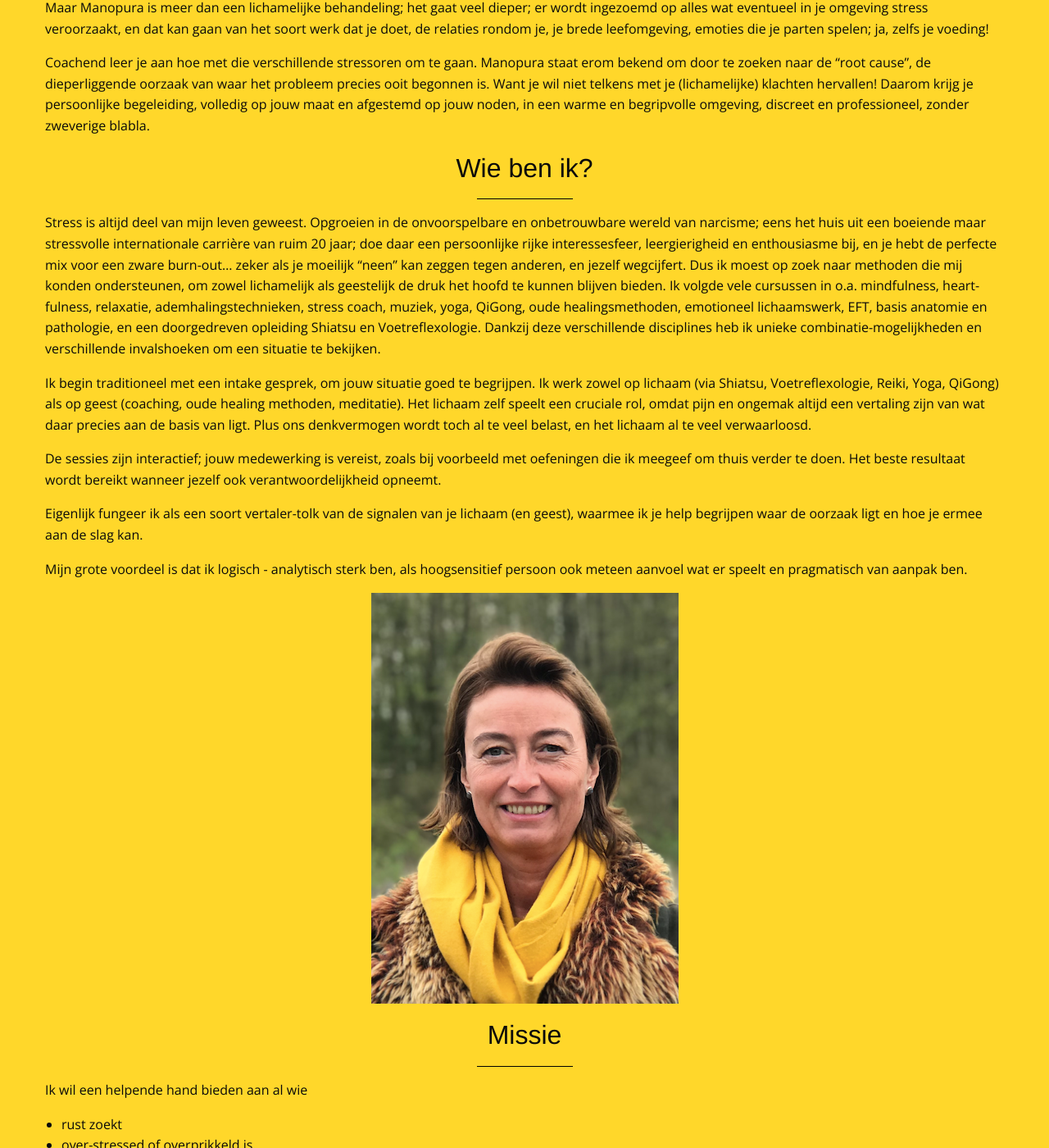
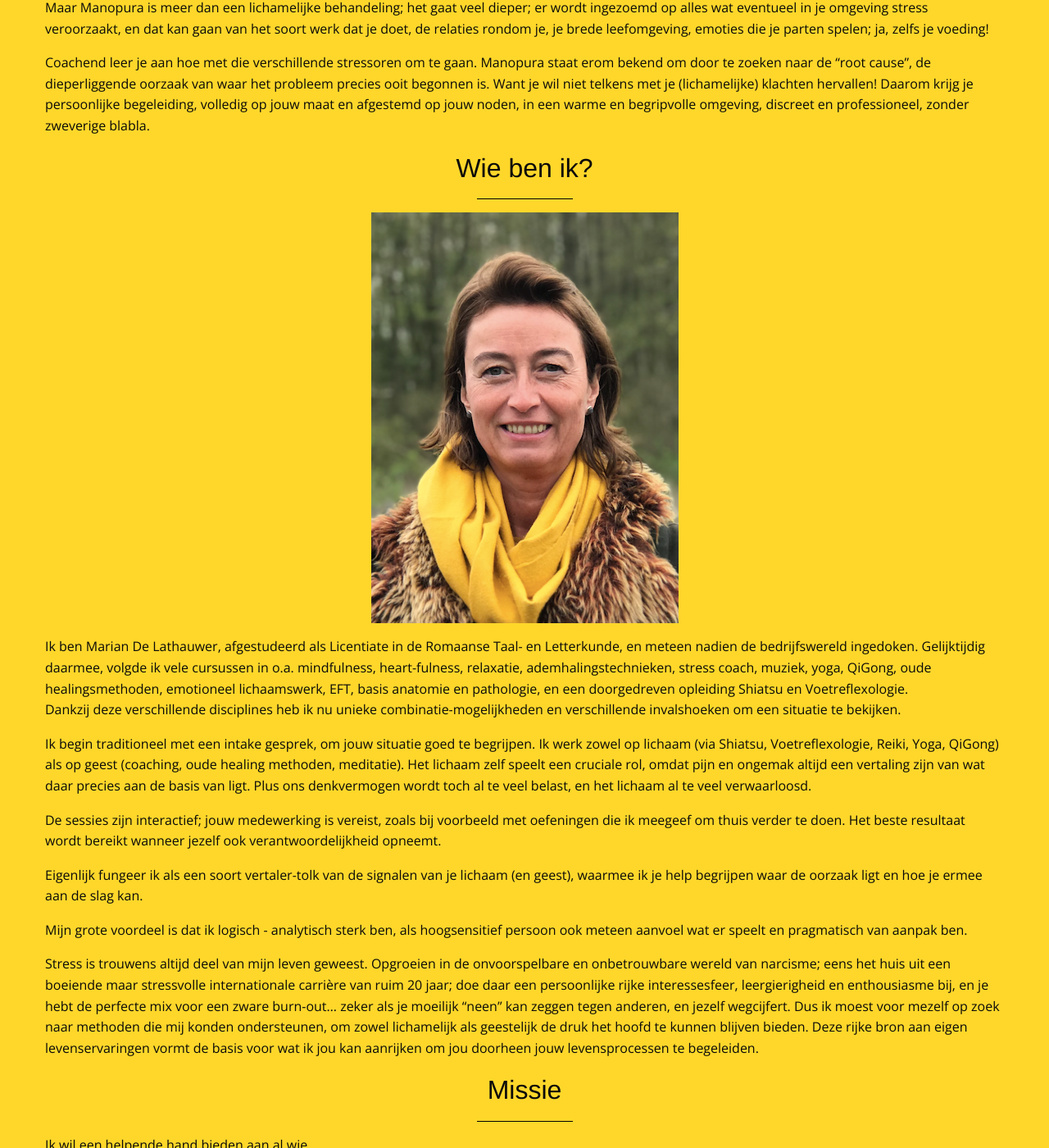
Before and after one commit to manopura/manopura.github.io, a Jekyll site: the page built from index.md, in a window 1280 px wide and 1400 px high, scrolled down 551 px. Shown: the whole window at 82% size. Built offline with Jekyll 4.4.1, drawn with Linux system fonts in a browser that asks for light colours; nearby versions of some CDN libraries.

Commit message:
Update index.md

```diff
--- a/index.md
+++ b/index.md
@@ -22,8 +22,10 @@ Daarom krijg je persoonlijke begeleiding, volledig op jouw maat en afgestemd op
 
 # Wie ben ik?
 
-Stress is altijd deel van mijn leven geweest. Opgroeien in de onvoorspelbare en onbetrouwbare wereld van narcisme; eens het huis uit een boeiende maar stressvolle internationale carrière van ruim 20 jaar; doe daar een persoonlijke rijke interessesfeer, leergierigheid en enthousiasme bij, en je hebt de perfecte mix voor een zware burn-out... zeker als je moeilijk "neen" kan zeggen tegen anderen, en jezelf wegcijfert. Dus ik moest op zoek naar methoden die mij konden ondersteunen, om zowel lichamelijk als geestelijk de druk het hoofd te kunnen blijven bieden.
-Ik volgde vele cursussen in o.a. mindfulness, heart-fulness, relaxatie, ademhalingstechnieken, stress coach, muziek, yoga, QiGong, oude healingsmethoden, emotioneel lichaamswerk, EFT, basis anatomie en pathologie, en een doorgedreven opleiding Shiatsu en Voetreflexologie. Dankzij deze verschillende disciplines heb ik unieke combinatie-mogelijkheden en verschillende invalshoeken om een situatie te bekijken.
+![fotofrontwebsitemanopura](images/fotofrontwebsitemanopura.png)
+
+Ik ben Marian De Lathauwer, afgestudeerd als Licentiate in de Romaanse Taal- en Letterkunde, en meteen nadien de bedrijfswereld ingedoken. Gelijktijdig daarmee, volgde ik vele cursussen in o.a. mindfulness, heart-fulness, relaxatie, ademhalingstechnieken, stress coach, muziek, yoga, QiGong, oude healingsmethoden, emotioneel lichaamswerk, EFT, basis anatomie en pathologie, en een doorgedreven opleiding Shiatsu en Voetreflexologie.
+Dankzij deze verschillende disciplines heb ik nu unieke combinatie-mogelijkheden en verschillende invalshoeken om een situatie te bekijken.
 
 Ik begin traditioneel met een intake gesprek, om jouw situatie goed te begrijpen. Ik werk zowel op lichaam (via Shiatsu, Voetreflexologie, Reiki, Yoga, QiGong) als op geest (coaching, oude healing methoden, meditatie). Het lichaam zelf speelt een cruciale rol, omdat pijn en ongemak altijd een vertaling zijn van wat daar precies aan de basis van ligt. Plus ons denkvermogen wordt toch al te veel belast, en het lichaam al te veel verwaarloosd.
 
@@ -33,7 +35,10 @@ Eigenlijk fungeer ik als een soort vertaler-tolk van de signalen van je lichaam
 
 Mijn grote voordeel is dat ik logisch - analytisch sterk ben, als hoogsensitief persoon ook meteen aanvoel wat er speelt en pragmatisch van aanpak ben.
 
-![fotofrontwebsitemanopura](images/fotofrontwebsitemanopura.png)
+Stress is trouwens altijd deel van mijn leven geweest. Opgroeien in de onvoorspelbare en onbetrouwbare wereld van narcisme; eens het huis uit een boeiende maar stressvolle internationale carrière van ruim 20 jaar; doe daar een persoonlijke rijke interessesfeer, leergierigheid en enthousiasme bij, en je hebt de perfecte mix voor een zware burn-out... zeker als je moeilijk "neen" kan zeggen tegen anderen, en jezelf wegcijfert. Dus ik moest voor mezelf op zoek naar methoden die mij konden ondersteunen, om zowel lichamelijk als geestelijk de druk het hoofd te kunnen blijven bieden. Deze rijke bron aan eigen levenservaringen vormt de basis voor wat ik jou kan aanrijken om jou doorheen jouw levensprocessen te begeleiden.
+
+
+
 
 # Missie
 
```
